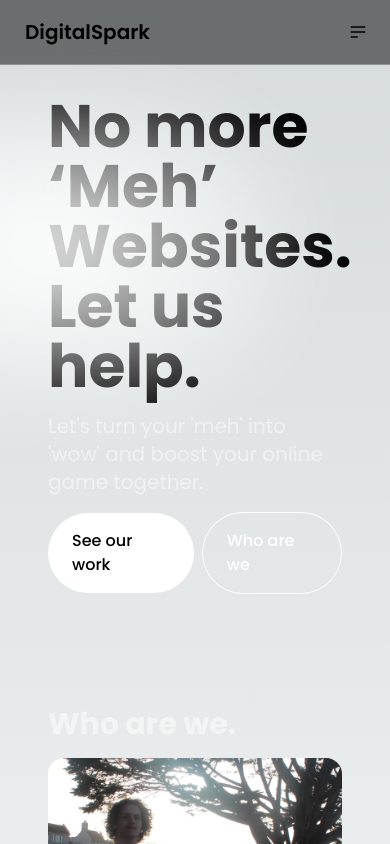
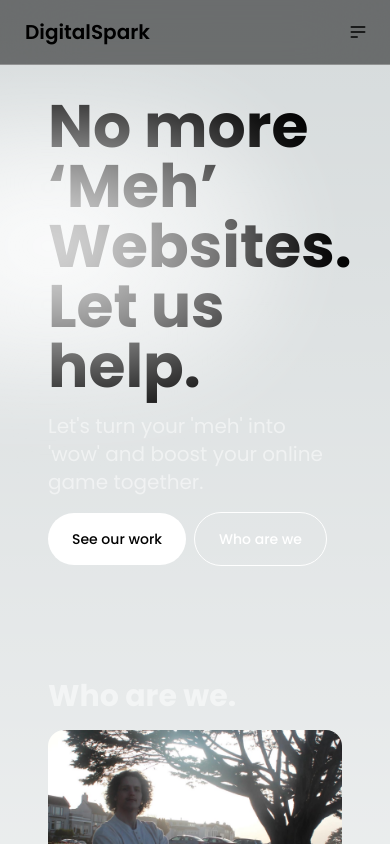
Before and after one commit to carbondesigned/digitalspark-landing-page, a Next.js app: page / in a window 390 px wide. Shown: the top 844 px of the page. Built offline with nearby package versions, Linux system fonts and the light colour scheme.

Commit message:
few more repsonsive tweaks

```diff
--- a/src/app/contact/page.tsx
+++ b/src/app/contact/page.tsx
@@ -2,7 +2,7 @@ export default function Contact() {
   const bgGlow =
     "before:absolute before:h-[300px] before:w-[480px] before:-translate-x-1/2 before:rounded-full before:bg-gradient-radial before:from-white before:to-transparent before:blur-2xl before:content-[''] after:absolute after:-z-20 after:h-[180px] after:w-[240px] after:translate-x-1/3 after:bg-gradient-conic after:from-sky-200 after:via-blue-200 after:blur-2xl after:content-[''] before:dark:bg-gradient-to-br before:dark:from-transparent before:dark:to-blue-700 before:dark:opacity-10 after:dark:from-sky-900 after:dark:via-[#5b00ef] after:dark:opacity-40 before:lg:h-[360px]";
   return (
-    <main className='flex min-h-screen flex-col p-24 max-w-xl mx-auto'>
+    <main className='flex min-h-screen flex-col p-12 pt-24 md:p-24 max-w-xl mx-auto'>
       <div className={`pb-12 pt-6 ${bgGlow}`}>
         <h1 className='text-6xl font-bold'>Let us help!</h1>
         <p className='text-white/50 text-sm'>
--- a/src/app/globals.css
+++ b/src/app/globals.css
@@ -18,6 +18,7 @@
 
 html {
   scroll-behavior: smooth;
+  overflow-x: hidden;
 }
 
 body {
--- a/src/app/page.tsx
+++ b/src/app/page.tsx
@@ -19,13 +19,13 @@ export default function Home() {
           <div className='flex gap-2 items-center'>
             <a
               href='#'
-              className='px-6 py-4 bg-white text-black rounded-full font-medium'
+              className='px-6 py-4 bg-white text-black rounded-full font-medium text-sm md:text-base'
             >
               See our work
             </a>
             <a
               href='#'
-              className='px-6 py-4 border-[0.5px] border-white text-white rounded-full font-medium hover:bg-white hover:text-black duration-200 ease-in-out'
+              className='px-6 py-4 border-[0.5px] border-white text-white rounded-full font-medium hover:bg-white hover:text-black duration-200 ease-in-out text-sm md:text-base'
             >
               Who are we
             </a>
--- a/src/components/DropdownMenu.tsx
+++ b/src/components/DropdownMenu.tsx
@@ -31,7 +31,9 @@ export default function DropdownMenu() {
           <a>About</a>
         </li>
         <li className='bg-white text-black rounded-lg mt-4 py-2'>
-          <a className='font-medium'>Contact</a>
+          <a className='font-medium' href='/contact'>
+            Contact
+          </a>
         </li>
       </ul>
     </div>
```
